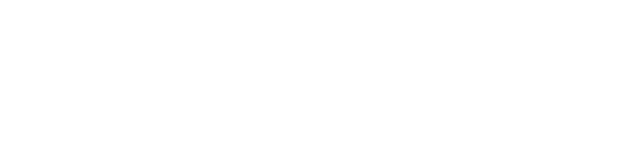
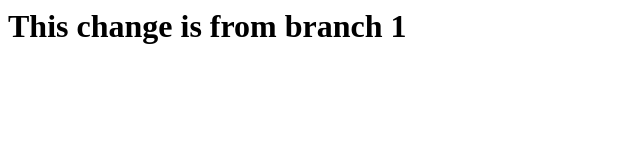
Before and after one commit to Berhan-meng/project2, a plain HTML site: page index.html in a window 1280 px wide. Shown: the whole page, without its empty margins (0-640 px from the left). Drawn offline with Linux system fonts and the light colour scheme.

Commit message:
change from branch1

```diff
--- a/index.html
+++ b/index.html
@@ -5,6 +5,6 @@
   <title>Document</title>
 </head>
 <body>
-
+<h1>This change is from branch 1</h1>
 </body>
 </html>
```
